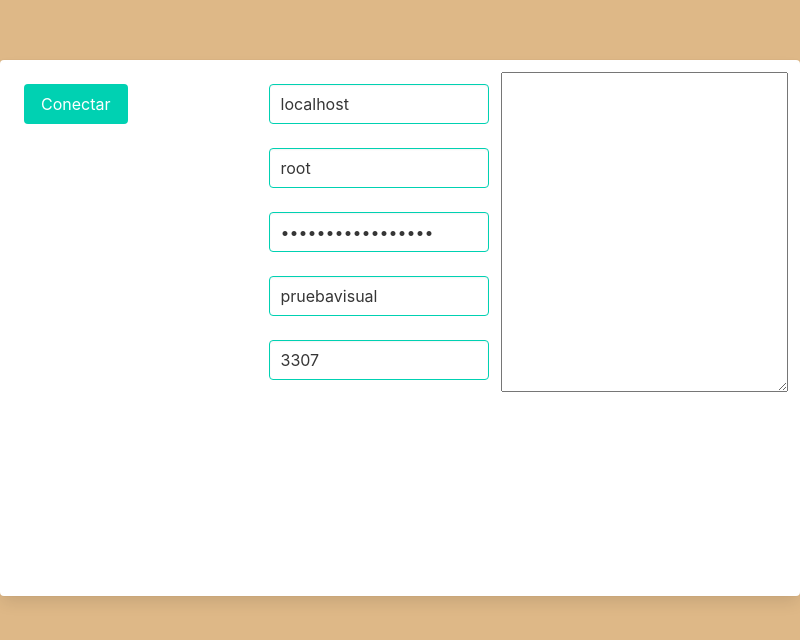
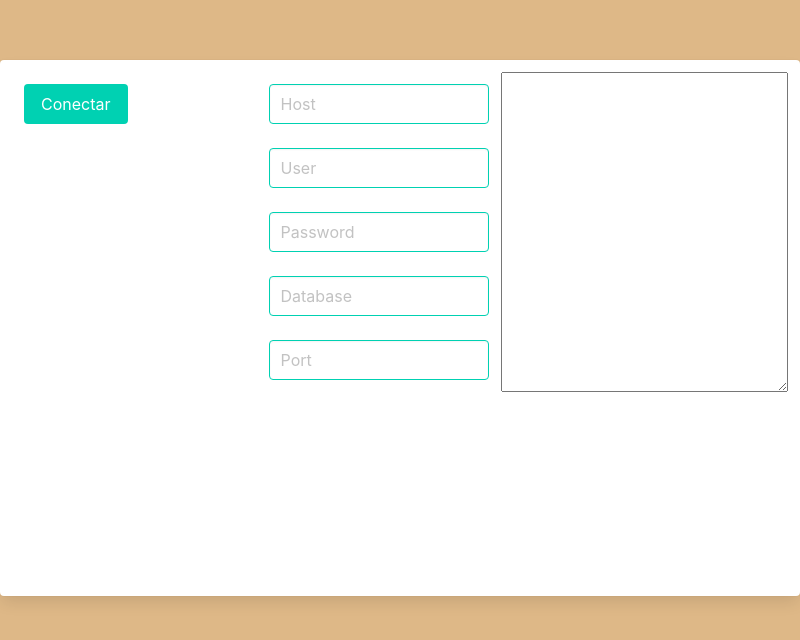
Before and after one commit to 203445/PruebaVisual, an Electron app: page vista1.html in a window 800 px wide. Shown: the part 140-780 px from the top of the page. Drawn offline with Linux system fonts and the light colour scheme; no server answers.

Commit message:
primera modificacion

```diff
--- a/main.js
+++ b/main.js
@@ -32,8 +32,6 @@ function sendData() {
 function sendParams() {
     con = require('./connect');
     localStorage.setItem('con',con);
-    location.href="./vista1.html";
-
 }
 
 function addData() {
--- a/vista1.html
+++ b/vista1.html
@@ -17,19 +17,19 @@
                         <button class="button is-primary" onclick="sendParams();">Conectar</button>
                     </div>
                     <div class="column">
-                        <input id="host" class="input-custom input is-primary" type="text" placeholder="Host" value="localhost">
+                        <input id="host" class="input-custom input is-primary" type="text" placeholder="Host">
                         <br>
                         <br>
-                        <input id="user" class="input-custom input is-primary" type="text" placeholder="User" value="root">
+                        <input id="user" class="input-custom input is-primary" type="text" placeholder="User">
                         <br>
                         <br>
-                        <input id="password" class="input-custom input is-primary" type="password" placeholder="Password" value="chochitomorales.1">
+                        <input id="password" class="input-custom input is-primary" type="password" placeholder="Password">
                         <br>
                         <br>
-                        <input id= "database" class="input-custom input is-primary" type="text" placeholder="Database" value="pruebavisual">
+                        <input id= "database" class="input-custom input is-primary" type="text" placeholder="Database">
                         <br>
                         <br>
-                        <input id= "port" class="input-custom input is-primary" type="text" placeholder="Port" value="3307">
+                        <input id= "port" class="input-custom input is-primary" type="text" placeholder="Port">
 
                     </div>
                     <br>
```
Also changed, not shown: connect.js (+9 -3 lines), index.html (+1 -1 lines).
